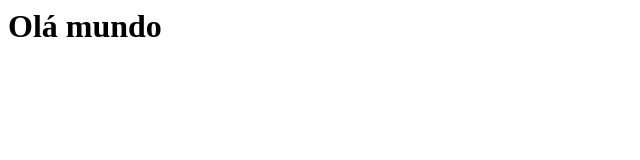
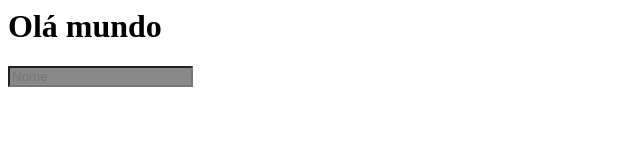
Before and after one commit to RafaVPe/ProjetinhoTop, a plain HTML site: page front/index.html in a window 1280 px wide. Shown: the whole page, without its empty margins (0-640 px from the left). Drawn offline with Linux system fonts and the light colour scheme.

Commit message:
FOrmulario e estilo de formulario adicionados

```diff
--- a/front/index.html
+++ b/front/index.html
@@ -7,6 +7,17 @@
 
 <body>
 <h1> Olá mundo </h1>
+
+<form method="GET">
+	<input type="name" name="nome" placeholder="Nome" class="form">
+</form>
+
 </body>
 
+<style>
+.form{
+	background-color: #888;
+}
+</style>
+
 </html>
```
